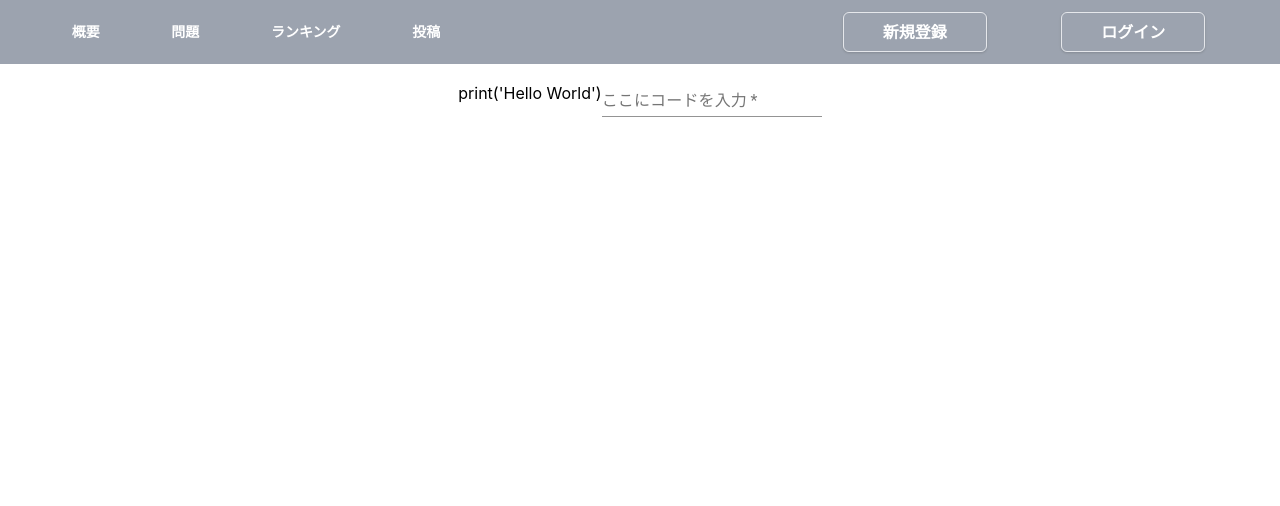
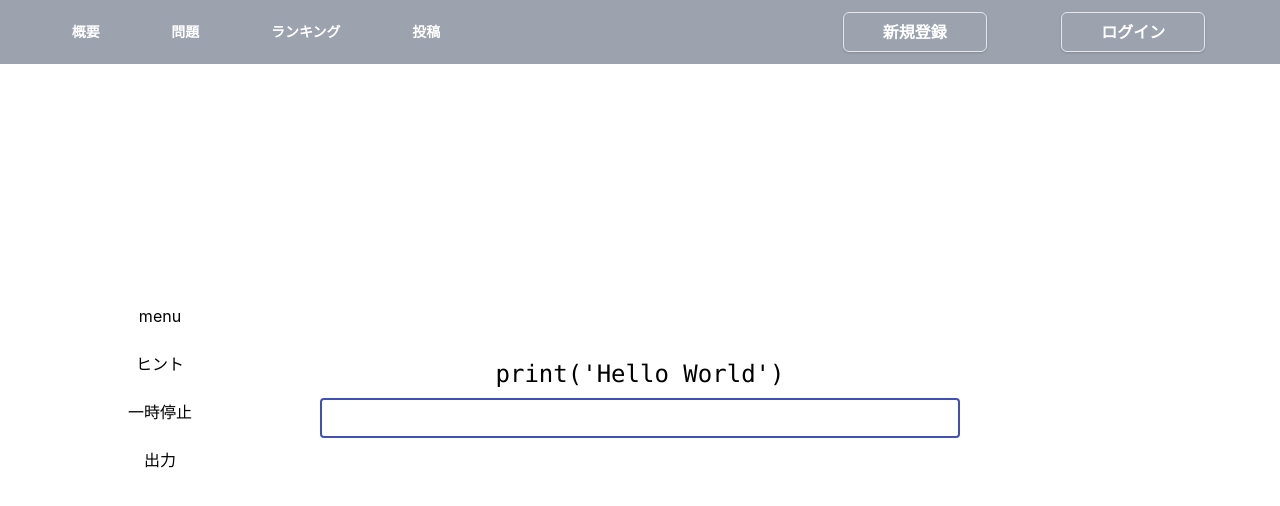
Before and after one commit to today-also-late/typro, a Next.js app: page /guests/play in a window 1280 px wide. Shown: the top 506 px of the page. Built offline with nearby package versions, Linux system fonts and the light colour scheme.

Commit message:
refactor: play画面のスタイルを調整しました

```diff
--- a/components/atoms/TextInput.tsx
+++ b/components/atoms/TextInput.tsx
@@ -3,13 +3,14 @@ import TextField from "@material-ui/core/TextField";
 
 type TextField = {
   fullWidth: boolean;
-  label: string;
+  autoFocus: boolean;
   margin: string;
   multiline: boolean;
   required: boolean;
   rows: number;
   value: string;
   type: string;
+  variant: string;
   onChange: React.ChangeEventHandler;
   onKeyDown: React.KeyboardEventHandler;
 };
@@ -19,13 +20,14 @@ const TextInput = (props: TextField) => {
     <TextField
       className=""
       fullWidth={props.fullWidth}
-      label={props.label}
+      autoFocus={props.autoFocus}
       margin="dense"
       multiline={props.multiline}
       required={props.required}
       rows={props.rows}
       value={props.value}
       type={props.type}
+      variant={"outlined"}
       onChange={props.onChange}
       onKeyDown={(e) => props.onKeyDown(e)}
     />
--- a/components/organisms/Header.tsx
+++ b/components/organisms/Header.tsx
@@ -6,7 +6,7 @@ type PROPS = {};
 
 const Header: React.FC<PROPS> = (props) => {
   return (
-    <div className="flex h-16 bg-gray-400 ">
+    <div className="w-screen fixed flex h-16 bg-gray-400">
       <div className="flex items-center justify-evenly w-2/5">
         <Label labelText="概要" />
         <Label labelText="問題" />
--- a/pages/guests/play.tsx
+++ b/pages/guests/play.tsx
@@ -52,27 +52,42 @@ const Play = () => {
   };
 
   return (
-    <div className="flex justify-center items-center ">
-      <h1>{question}</h1>
+    <body className="w-screen h-screen flex justify-center items-center">
+      <div className="w-1/4">
+        <div className="text-center">menu</div>
+        <br />
+        <div className="text-center">ヒント</div>
+        <br />
+        <div className="text-center">一時停止</div>
+        <br />
+        <div className="text-center">出力</div>
+        <br />
+      </div>
+      <div className="w-2/4">
+        <h1 className="text-center font-mono text-2xl">{question}</h1>
         <TextInput
-        fullWidth={false}
-        label={"ここにコードを入力"}
+          fullWidth={true}
+          autoFocus={true}
           margin="dense"
           multiline={false}
           required={true}
           rows={1}
           value={code}
           type={"text"}
+          variant={"outlined"}
           onChange={InputCode}
           onKeyDown={(e) => Judge(e, code)}
         />
-      <div>
+      </div>
+      <div className="w-1/4">
         {answers.length > 0 &&
           answers.map((answer: string, index: number) => (
-            <div key={index}>{answer}</div>
+            <div className="ml-24 text-lg" key={index}>
+              {index + 1} : {answer}
+            </div>
           ))}
       </div>
-    </div>
+    </body>
   );
 };
 export default Play;
```
Lines whose indentation alone changed are shown as unchanged.
